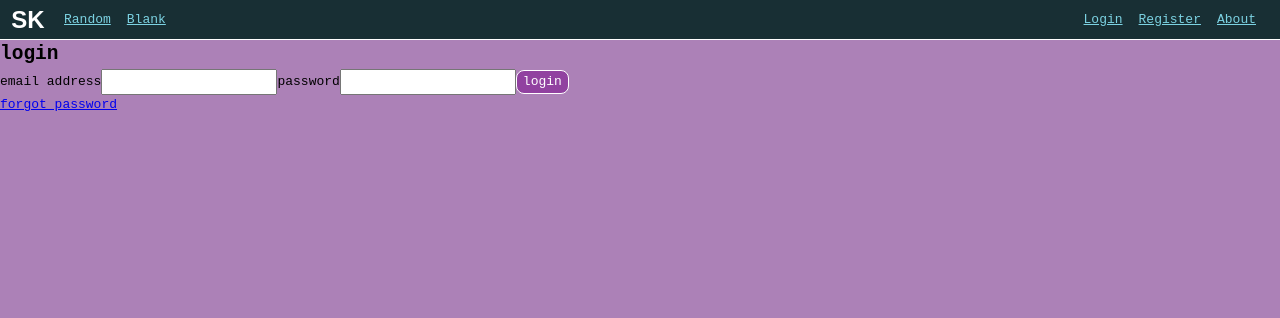
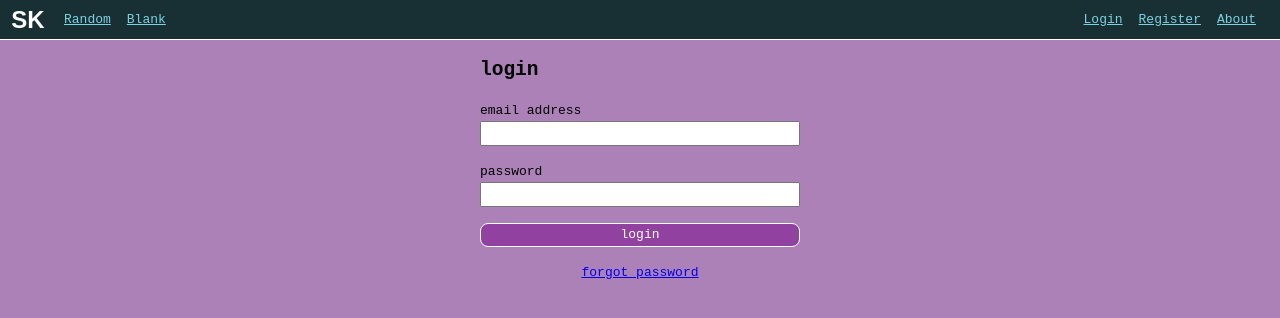
Before and after one commit to rain-sk/synth.kitchen, a React (Vite) app in the folder app/web/: page /login in a window 1280 px wide. Shown: the top 318 px of the page. Built offline with nearby package versions, Linux system fonts and the light colour scheme; what standardized-audio-context, synth.kitchen-shared would draw is missing.

Commit message:
refined styles a bit

```diff
--- a/app/web/src/routes/login/index.tsx
+++ b/app/web/src/routes/login/index.tsx
@@ -14,6 +14,8 @@ import {
 	useState,
 } from 'react';
 import { useTitle } from 'react-use';
+
+import './styles.css';
 
 const validate = (email: string, password: string): string | undefined => {
 	email + password;
@@ -101,6 +103,7 @@ export const LoginRoute: React.FC = () => {
 		)
 	) : (
 		<main>
+			<section>
 				<h2>login</h2>
 				<form onSubmit={handleSubmit}>
 					<label htmlFor="email">email address</label>
@@ -136,6 +139,7 @@ export const LoginRoute: React.FC = () => {
 				<p>
 					<Link to="/reset-password">forgot password</Link>
 				</p>
+			</section>
 		</main>
 	);
 };
--- /dev/null
+++ b/app/web/src/routes/login/styles.css
@@ -0,0 +1,26 @@
+main > section > h2 {
+	color: #000 !important;
+	text-align: left;
+	width: 20rem;
+	max-width: calc(100vw - 1.5rem);
+}
+
+main > section {
+	display: flex;
+	flex-direction: column;
+	justify-content: center;
+	align-items: center;
+}
+main > section > form {
+	padding: 0 auto;
+	display: flex;
+	flex-direction: column;
+	width: 20rem;
+	max-width: calc(100vw - 1.5rem);
+}
+main > section > h2,
+main > section > p,
+main > section > form label,
+main > section > form button {
+	margin-top: 1rem;
+}
--- a/app/web/src/styles.css
+++ b/app/web/src/styles.css
@@ -105,6 +105,11 @@ h1 {
 #status {
 	color: #fff;
 	margin: 1rem;
+}
+
+main > h1,
+main > h2 {
+	padding: 0 0.75rem;
 }
 
 main section > h2,
```
Lines whose indentation alone changed are shown as unchanged.
